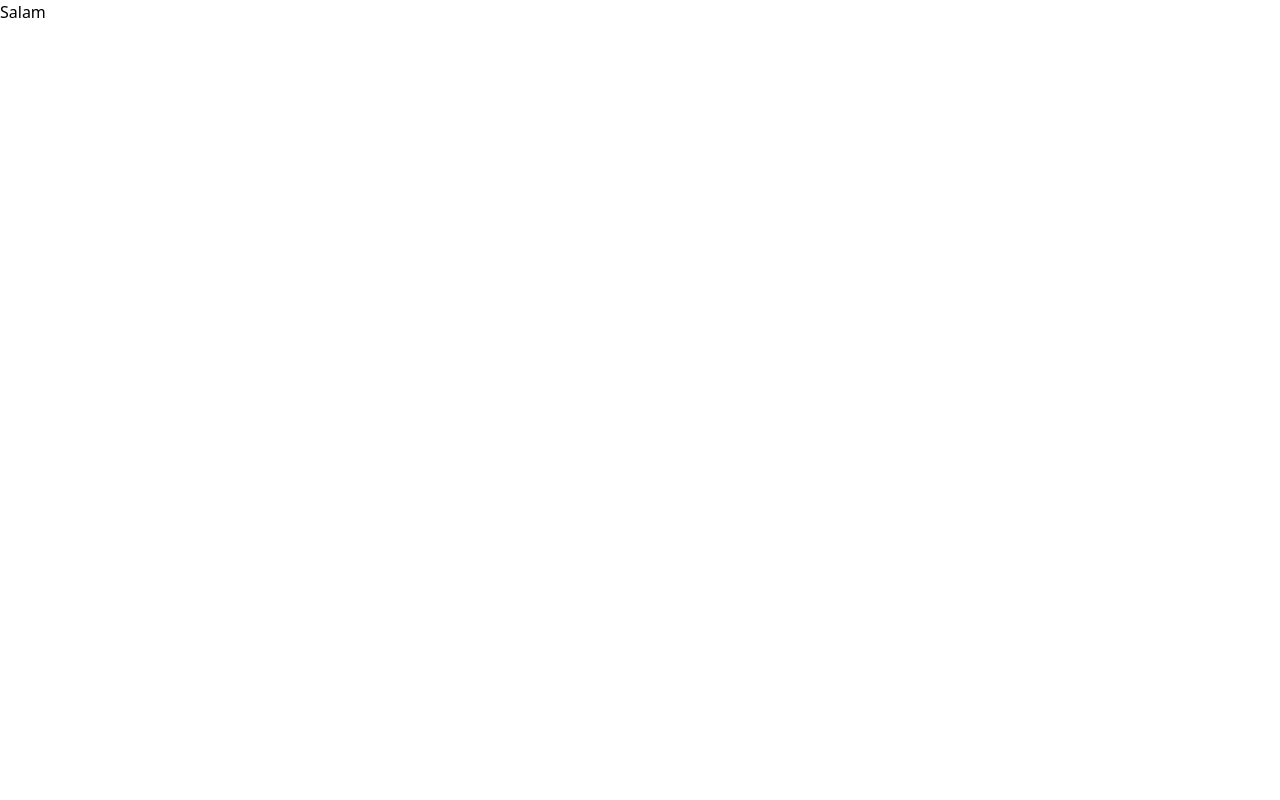
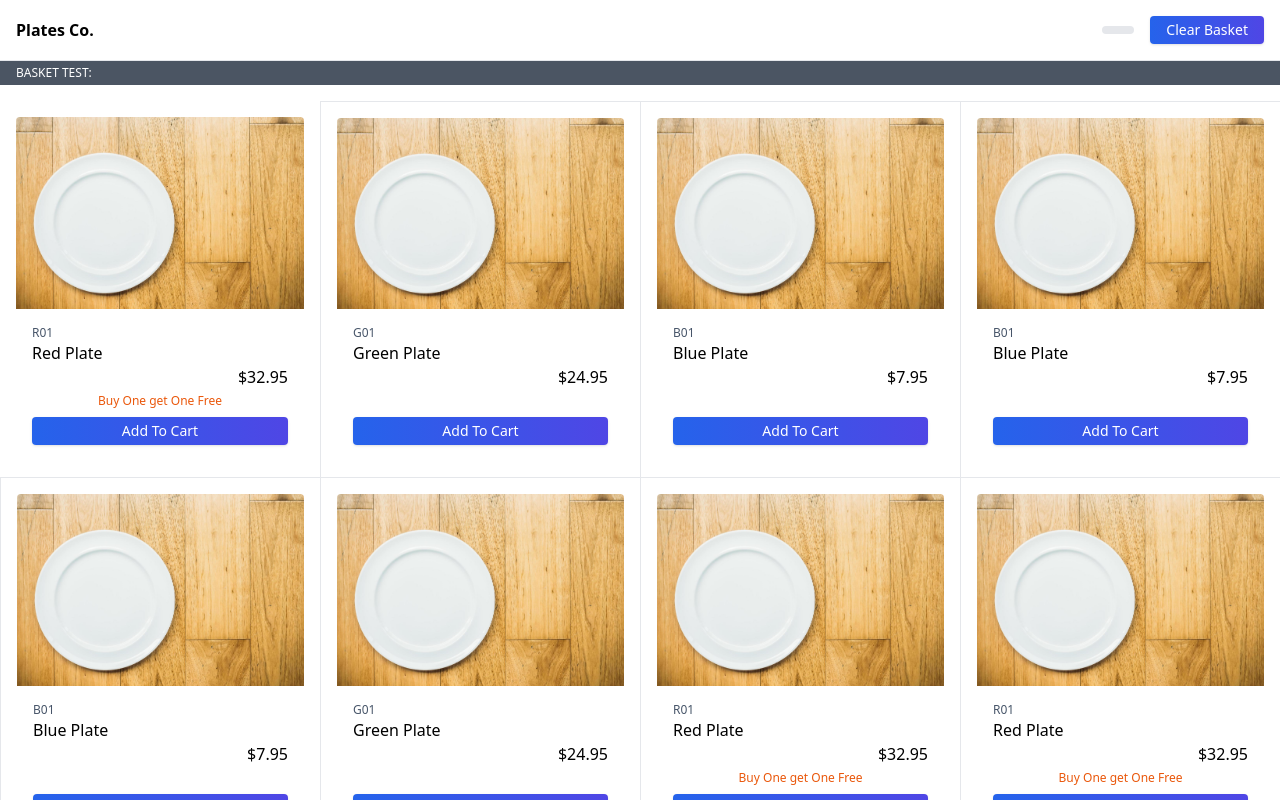
Before and after one commit to mkashifse/plates-co, a React (Create React App) app: page / in a window 1280 px wide. Shown: the top 800 px of the page. Built offline with nearby package versions, Linux system fonts and the light colour scheme.

Commit message:
offers card and basket added

```diff
--- a/src/App.js
+++ b/src/App.js
@@ -1,53 +1,129 @@
+import { useState } from "react";
 import "./App.css";
+import { ProductCard } from "./components";
+import { Button, Input } from "./components/kit";
 
-class Product {
-  constructor(_name, _code, _price, _qty) {
+class Plate {
+  constructor(_name, _code, _price, _isOffer = false) {
     this.name = _name;
     this.code = _code;
     this.price = _price;
-    this.quantity = _qty;
+    this.isOffer = _isOffer;
+  }
+
+  static getRed(price = 32.95) {
+    return new Plate("Red Plate", "R01", price, true);
+  }
+
+  static getGreen(price = 24.95) {
+    return new Plate("Green Plate", "G01", price);
+  }
+
+  static getBlue(price = 7.95) {
+    return new Plate("Blue Plate", "B01", price);
   }
 }
 
-const products = [
-  new Product("Red Plate", "R01", 32.95),
-  new Product("Green Plate", "G01", 24.95),
-  new Product("Blue Plate", "B01", 7.95),
-];
+const COST1 = 4.95;
+const COST2 = 2.95;
+const COST3 = 0;
 
-const costs = {
-  lessThan50: 4.95,
-  lessThan90: 2.95,
-  greaterThan90: 0,
+function App() {
+  const [products, setProducts] = useState([
+    Plate.getRed(),
+    Plate.getGreen(),
+    Plate.getBlue(),
+    Plate.getBlue(),
+    Plate.getBlue(),
+    Plate.getGreen(),
+    Plate.getRed(),
+    Plate.getRed(),
+    Plate.getRed(),
+    Plate.getGreen(),
+    Plate.getGreen(),
+  ]);
+
+  const [basket, setBasket] = useState([]);
+
+  const addToBasket = (item) => {
+    const list = [...basket, item];
+    setBasket(list);
   };
 
-const offers = ["Buy one red get second half price"];
+  const applyCostRules = (sum) => {
+    // Cost for Order under 50
+    if (sum < 50) {
+      return sum + COST1;
+    }
 
-const basket = [];
-const store = {
-  cost: 0,
+    // Cost for Order between 90 and 50
+    else if (sum < 90 && sum >= 50) {
+      return sum + COST2;
+    }
+
+    // Cost for Order 90 and higher
+    else {
+      return sum;
+    }
   };
 
-const addToBasket = (product) => {
-  basket.push(product);
+  const truncate = (number, index = 2) => {
+    return +number
+      .toString()
+      .slice(0, number.toString().indexOf(".") + (index + 1));
   };
 
-addToBasket(new Product("Red Plate", "R01", 32.95));
-addToBasket(new Product("Red Plate", "R01", 30.95));
-addToBasket(new Product("Red Plate", "R01", 32.95));
-addToBasket(new Product("Red Plate", "R01", 32.95));
-
-console.log(basket);
+  const applyOfferOnRed = () => {
+    const reds = basket.filter((item) => item.code === "R01");
+    if (reds.length % 2 === 0) {
+      return (reds.length / 2) * 32.95 + ((reds.length / 2) * 32.95) / 2;
+    } else {
+      const length = reds.length - 1;
+      return (length / 2) * 32.95 + ((length / 2) * 32.95) / 2 + 32.95;
+    }
+  };
 
   const getTotalPrice = () => {
-  const total = basket.reduce((pre, curr) => +pre + +curr.price, 0);
-  return total;
+    let sum = basket
+      .filter((item) => item.code !== "R01")
+      .reduce((pre, curr) => pre + curr.price, 0);
+
+    const total = applyCostRules(sum + applyOfferOnRed());
+    return basket.length ? "$" + truncate(total) : "";
   };
 
-console.log(getTotalPrice());
+  const onClear = () => {
+    setBasket([]);
+  };
 
-function App() {
-  return <div>Salam</div>;
+  return (
+    <div className="">
+      <div className="flex items-center justify-between p-4 border-b  bg-white space-x-4">
+        <h1 className="font-bold flex-grow">Plates Co.</h1>
+        <div className="rounded-xl bg-gray-200 px-4 p-1">{getTotalPrice()}</div>
+        <Button onClick={onClear}>Clear Basket</Button>
+      </div>
+      <div className="bg-gray-600 text-xs p-1 flex items-center text-white px-4">
+        <p>BASKET TEST:</p>
+        <div className="ml-4 font-bold">
+          {basket.map((item) => item.code).join(", ")}
+        </div>
+      </div>
+      <div className="mt-4">
+        <div className="w-full grid grid-cols-4  divide-x divide-y">
+          {products.map((item, i) => (
+            <div className="p-4" key={i}>
+              <ProductCard
+                {...item}
+                isOffer={item.isOffer}
+                onAdd={() => addToBasket(item)}
+              ></ProductCard>
+            </div>
+          ))}
+        </div>
+      </div>
+    </div>
+  );
 }
 
 export default App;
--- /dev/null
+++ b/src/components/ProductCard.js
@@ -0,0 +1,31 @@
+import { Button } from "./kit";
+
+const ProductCard = ({ image, name, code, price, onAdd, isOffer }) => (
+  <div className=" rounded-xl   hover:shadow-xl ">
+    <img src="white.jpeg" className="aspect-auto rounded-t"></img>
+    <div className="p-4">
+      <div>
+        <h3 className="text-slate-600 text-xs">{code ? code : "--"}</h3>
+        <h2>{name ? name : "--"}</h2>
+        <p className="text-right">${price ? price : "--"}</p>
+      </div>
+
+      <div className="flex flex-col justify-end h-12 mt-2">
+        <div>
+          {isOffer ? (
+            <div className="text-orange-600 text-xs text-center p-2">
+              Buy One get One Free
+            </div>
+          ) : (
+            ""
+          )}
+        </div>
+        <Button className="w-full" onClick={() => onAdd()}>
+          Add To Cart
+        </Button>
+      </div>
+    </div>
+  </div>
+);
+
+export default ProductCard;
--- /dev/null
+++ b/src/components/index.js
@@ -0,0 +1 @@
+export { default as ProductCard } from "./ProductCard";
--- /dev/null
+++ b/src/components/kit/Button.js
@@ -0,0 +1,13 @@
+const Button = (props) => {
+  const { className, ...otherProps } = props;
+  return (
+    <button
+      {...otherProps}
+      className={`bg-gradient-to-r from-blue-600  to-indigo-600  p-1 px-4 text-sm text-white rounded shadow ${className}`}
+    >
+      {props.children}
+    </button>
+  );
+};
+
+export default Button;
--- /dev/null
+++ b/src/components/kit/Input.js
@@ -0,0 +1,11 @@
+const Input = (props) => {
+  const { className, ...otherProps } = props;
+  return (
+    <input
+      {...otherProps}
+      className={`rounded border  p-2 text-sm text-slate-800  shadow ${className}`}
+    />
+  );
+};
+
+export default Input;
--- /dev/null
+++ b/src/components/kit/index.js
@@ -0,0 +1,2 @@
+export { default as Button } from "./Button";
+export { default as Input } from "./Input";
```
Also changed, not shown: public/white.jpeg (added). Lines whose indentation alone changed are shown as unchanged.
